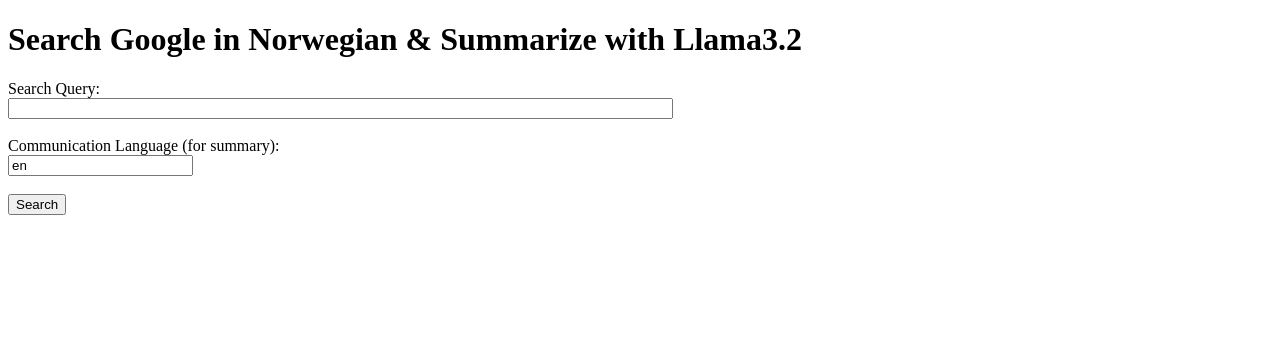
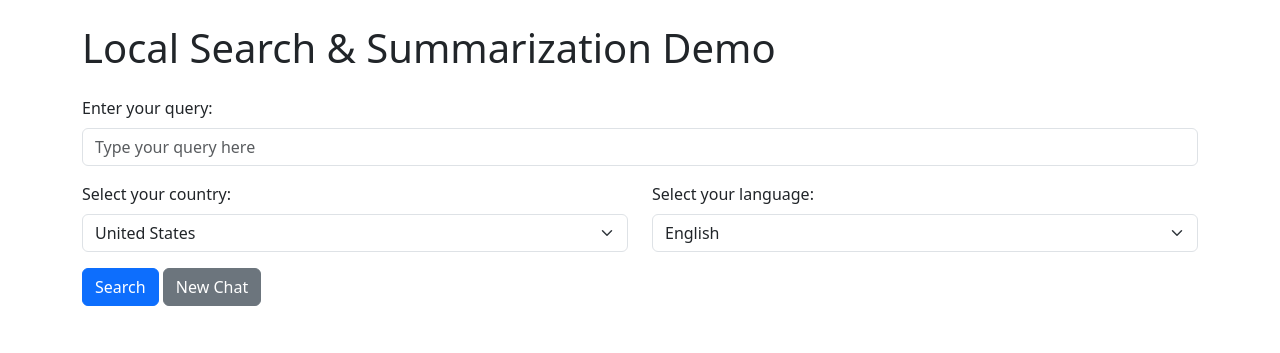
Before and after one commit to hamzafer/meta-llama-hack, a Flask app: page / in a window 1280 px wide. Shown: the top 353 px of the page. Run offline with Flask 3, Linux system fonts and the light colour scheme.

Commit message:
frontend

```diff
--- a/main.py
+++ b/main.py
@@ -1,11 +1,4 @@
 #!/usr/bin/env python3
-"""
-Google Search API + Llama3.3 (Ollama) for Translation & Summarization.
-- Uses Google Search API (with location-based search)
-- Uses Llama3.3 (Ollama) for translations (query/result)
-- Summarizes results with Llama3.3
-"""
-
 import os
 
 import requests
@@ -13,7 +6,7 @@
 from dotenv import load_dotenv
 from flask import Flask, request, render_template
 
-# Load environment variables from a .env file if present
+# Load environment variables from .env file
 load_dotenv()
 
 # Core configuration (can be overridden via environment variables)
@@ -22,13 +15,8 @@
 LLAMA_API_URL = os.getenv("LLAMA_API_URL", "http://localhost:11435/api/generate")
 LLAMA_MODEL = os.getenv("LLAMA_MODEL", "llama3.3")
 DEFAULT_LANG = os.getenv("DEFAULT_LANG", "en")
-DEFAULT_COUNTRY = os.getenv("DEFAULT_COUNTRY", "no")
-
-# Additional configurable parameters to eliminate hardcoded values:
+DEFAULT_COUNTRY = os.getenv("DEFAULT_COUNTRY", "us")
 GOOGLE_SEARCH_API_URL = os.getenv("GOOGLE_SEARCH_API_URL", "https://www.googleapis.com/customsearch/v1")
-# QUERY_TRANSLATION_LANG = os.getenv("QUERY_TRANSLATION_LANG", "Norwegian")
-QUERY_TRANSLATION_LANG = os.getenv("QUERY_TRANSLATION_LANG", "Japanese")
-SUMMARY_TARGET_LANG = os.getenv("SUMMARY_TARGET_LANG", "English")
 BS_PARSER = os.getenv("BS_PARSER", "html.parser")
 BS_TAGS_TO_REMOVE = os.getenv("BS_TAGS_TO_REMOVE", "script,style,noscript").split(',')
 TEXT_SEPARATOR = os.getenv("TEXT_SEPARATOR", "\n")
@@ -37,23 +25,40 @@
 REQUEST_TIMEOUT = int(os.getenv("REQUEST_TIMEOUT", "5"))
 FLASK_DEBUG = os.getenv("FLASK_DEBUG", "True").lower() in ("true", "1", "t")
 
-# Prompt templates (customizable to avoid hardcoding instructions)
+# Prompt templates (customizable)
 TRANSLATION_PROMPT_TEMPLATE = os.getenv(
     "TRANSLATION_PROMPT_TEMPLATE",
     "Translate the following text into {target_lang}. ONLY output the translated text:\n\n{text}\n\nTranslation:"
 )
-
 SUMMARY_PROMPT_TEMPLATE = os.getenv(
     "SUMMARY_PROMPT_TEMPLATE",
     "Summarize the following in {summary_lang}:\n\n{text}\n\nSummary:"
 )
 
-# Form keys and route (customizable)
+# Form field keys
 FORM_QUERY_KEY = os.getenv("FORM_QUERY_KEY", "query")
 FORM_COMM_LANG_KEY = os.getenv("FORM_COMM_LANG_KEY", "comm_lang")
+FORM_COUNTRY_KEY = os.getenv("FORM_COUNTRY_KEY", "country")
 ROUTE_INDEX = os.getenv("ROUTE_INDEX", "/")
 
 app = Flask(__name__)
+
+# Define supported countries and languages for the dropdown menus
+supported_countries = [
+    {"code": "us", "name": "United States"},
+    {"code": "no", "name": "Norway"},
+    {"code": "jp", "name": "Japan"},
+    {"code": "fr", "name": "France"},
+    {"code": "de", "name": "Germany"}
+]
+
+supported_languages = [
+    {"code": "en", "name": "English"},
+    {"code": "no", "name": "Norwegian"},
+    {"code": "jp", "name": "Japanese"},
+    {"code": "fr", "name": "French"},
+    {"code": "de", "name": "German"}
+]
 
 
 def call_llama(prompt: str) -> str:
@@ -101,7 +106,8 @@
         if "error" in results:
             print("Google API Error:", results["error"])
             return []
-        return results.get("items", [])
+        # Return only the top 10 results
+        return results.get("items", [])[:10]
     except requests.RequestException as e:
         print("Google API Exception:", e)
         return []
@@ -125,30 +131,63 @@
 
 @app.route(ROUTE_INDEX, methods=["GET", "POST"])
 def index():
-    results, summary = [], ""
+    results = []
+    summary = ""
+    query = ""
+    selected_country = DEFAULT_COUNTRY
+    comm_lang = DEFAULT_LANG
+
     if request.method == "POST":
-        query = request.form.get(FORM_QUERY_KEY)
+        query = request.form.get(FORM_QUERY_KEY, "")
         comm_lang = request.form.get(FORM_COMM_LANG_KEY, DEFAULT_LANG)
+        selected_country = request.form.get(FORM_COUNTRY_KEY, DEFAULT_COUNTRY)
         if query:
-            # Translate the query using the configurable target language
-            translated_query = llama_translate(query, QUERY_TRANSLATION_LANG)
-            search_results = google_search(translated_query)
-            # Build a dictionary of articles from search results
-            articles = {
-                result.get("title"): result.get("snippet")
-                for result in search_results
-                if result.get("title") and result.get("snippet")
-            }
-            prompt = TEXT_SEPARATOR.join(
+            # Translate the query to the user's language
+            translated_query = llama_translate(query, comm_lang)
+            # Call Google search API with the translated query, country, and language parameters
+            search_results = google_search(translated_query, gl=selected_country, hl=comm_lang)
+            results = []
+            articles = {}
+            for result in search_results:
+                title = result.get("title")
+                snippet = result.get("snippet")
+                link = result.get("link")
+                # Try to get an image from the result (if available)
+                image_url = None
+                pagemap = result.get("pagemap", {})
+                if "cse_image" in pagemap:
+                    images = pagemap.get("cse_image")
+                    if images and isinstance(images, list):
+                        image_url = images[0].get("src")
+                results.append({
+                    "title": title,
+                    "snippet": snippet,
+                    "link": link,
+                    "image_url": image_url
+                })
+                if title and snippet:
+                    articles[title] = snippet
+
+            # Create an aggregated text for summarization
+            aggregated_text = TEXT_SEPARATOR.join(
                 [f"{i}. {title}: {snippet}" for i, (title, snippet) in enumerate(articles.items(), start=1)]
             )
-            # Translate the aggregated prompt into the community language
-            translated_text = llama_translate(prompt, comm_lang)
-            # Build the summary prompt using the configurable summary target language
-            summary_prompt = SUMMARY_PROMPT_TEMPLATE.format(summary_lang=SUMMARY_TARGET_LANG, text=translated_text)
+            # Translate aggregated text into the user's language
+            translated_text = llama_translate(aggregated_text, comm_lang)
+            # Build the summary prompt using the same language
+            summary_prompt = SUMMARY_PROMPT_TEMPLATE.format(summary_lang=comm_lang, text=translated_text)
             summary = call_llama(summary_prompt)
-            results = search_results
-    return render_template(TEMPLATE_INDEX, results=results, summary=summary)
+
+    return render_template(
+        TEMPLATE_INDEX,
+        results=results,
+        summary=summary,
+        query=query,
+        selected_country=selected_country,
+        comm_lang=comm_lang,
+        supported_countries=supported_countries,
+        supported_languages=supported_languages
+    )
 
 
 if __name__ == "__main__":
--- a/requirements.txt
+++ b/requirements.txt
@@ -2,3 +2,5 @@
 requests
 beautifulsoup4
 googletrans==4.0.0-rc1
+python-dotenv
+beautifulsoup4
--- /dev/null
+++ b/static/css/styles.css
@@ -0,0 +1,7 @@
+body {
+  background-color: #f8f9fa;
+}
+
+h1, h2 {
+  color: #343a40;
+}
--- a/templates/index.html
+++ b/templates/index.html
@@ -1,37 +1,74 @@
 <!DOCTYPE html>
 <html lang="en">
 <head>
-    <meta charset="UTF-8">
-    <meta name="viewport" content="width=device-width, initial-scale=1.0">
-    <title>AI-Powered Search Engine</title>
+  <meta charset="UTF-8">
+  <title>Local Search & Summarization Demo</title>
+  <link rel="stylesheet" href="{{ url_for('static', filename='css/styles.css') }}">
+  <!-- Bootstrap CSS CDN -->
+  <link href="https://cdn.jsdelivr.net/npm/bootstrap@5.3.0/dist/css/bootstrap.min.css" rel="stylesheet">
 </head>
 <body>
-    <h1>Search Google in Norwegian & Summarize with Llama3.2</h1>
-    <form action="/" method="post">
-        <label for="query">Search Query:</label><br>
-        <input type="text" id="query" name="query" size="80" required><br><br>
-
-        <label for="comm_lang">Communication Language (for summary):</label><br>
-        <input type="text" id="comm_lang" name="comm_lang" value="en" required><br><br>
-
-        <input type="submit" value="Search">
+  <div class="container py-4">
+    <h1 class="mb-4">Local Search & Summarization Demo</h1>
+    <form method="POST" action="{{ url_for('index') }}" class="mb-4">
+      <div class="mb-3">
+        <label for="query" class="form-label">Enter your query:</label>
+        <input type="text" class="form-control" id="query" name="query" placeholder="Type your query here" value="{{ query }}">
+      </div>
+      <div class="row">
+        <div class="col-md-6 mb-3">
+          <label for="country" class="form-label">Select your country:</label>
+          <select class="form-select" id="country" name="country">
+            {% for country in supported_countries %}
+            <option value="{{ country.code }}" {% if country.code == selected_country %}selected{% endif %}>
+              {{ country.name }}
+            </option>
+            {% endfor %}
+          </select>
+        </div>
+        <div class="col-md-6 mb-3">
+          <label for="comm_lang" class="form-label">Select your language:</label>
+          <select class="form-select" id="comm_lang" name="comm_lang">
+            {% for lang in supported_languages %}
+            <option value="{{ lang.code }}" {% if lang.code == comm_lang %}selected{% endif %}>
+              {{ lang.name }}
+            </option>
+            {% endfor %}
+          </select>
+        </div>
+      </div>
+      <button type="submit" class="btn btn-primary">Search</button>
+      <a href="{{ url_for('index') }}" class="btn btn-secondary">New Chat</a>
     </form>
 
-    {% if results %}
-        <h2>Search Results:</h2>
-        <ul>
-            {% for result in results %}
-                <li>
-                    <a href="{{ result.link }}" target="_blank">{{ result.title }}</a>
-                    <p>{{ result.snippet }}</p>
-                </li>
-            {% endfor %}
-        </ul>
+    {% if summary %}
+    <div class="mb-4">
+      <h2>Summary</h2>
+      <p>{{ summary }}</p>
+    </div>
     {% endif %}
 
-    {% if summary %}
-        <h2>Summary:</h2>
-        <p>{{ summary }}</p>
+    {% if results %}
+    <div>
+      <h2>Top 10 Results</h2>
+      <div class="list-group">
+        {% for result in results %}
+        <a href="{{ result.link }}" class="list-group-item list-group-item-action" target="_blank">
+          <div class="d-flex w-100 justify-content-between">
+            <h5 class="mb-1">{{ result.title }}</h5>
+          </div>
+          {% if result.image_url %}
+          <img src="{{ result.image_url }}" alt="Image" class="img-thumbnail mb-2" style="max-width: 150px;">
+          {% endif %}
+          <p class="mb-1">{{ result.snippet }}</p>
+          <small>{{ result.link }}</small>
+        </a>
+        {% endfor %}
+      </div>
+    </div>
     {% endif %}
+  </div>
+  <!-- Bootstrap JS CDN (optional) -->
+  <script src="https://cdn.jsdelivr.net/npm/bootstrap@5.3.0/dist/js/bootstrap.bundle.min.js"></script>
 </body>
 </html>
```
Also changed, not shown: README.md.
